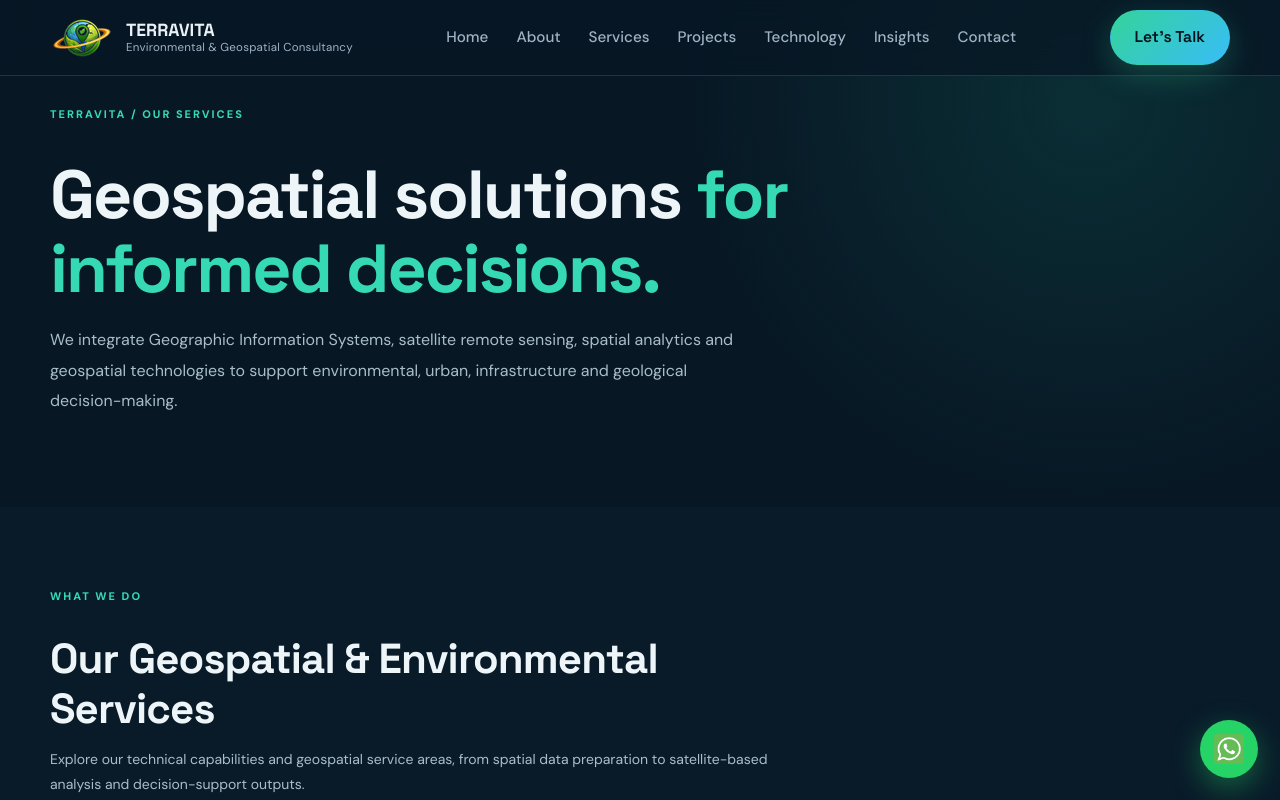
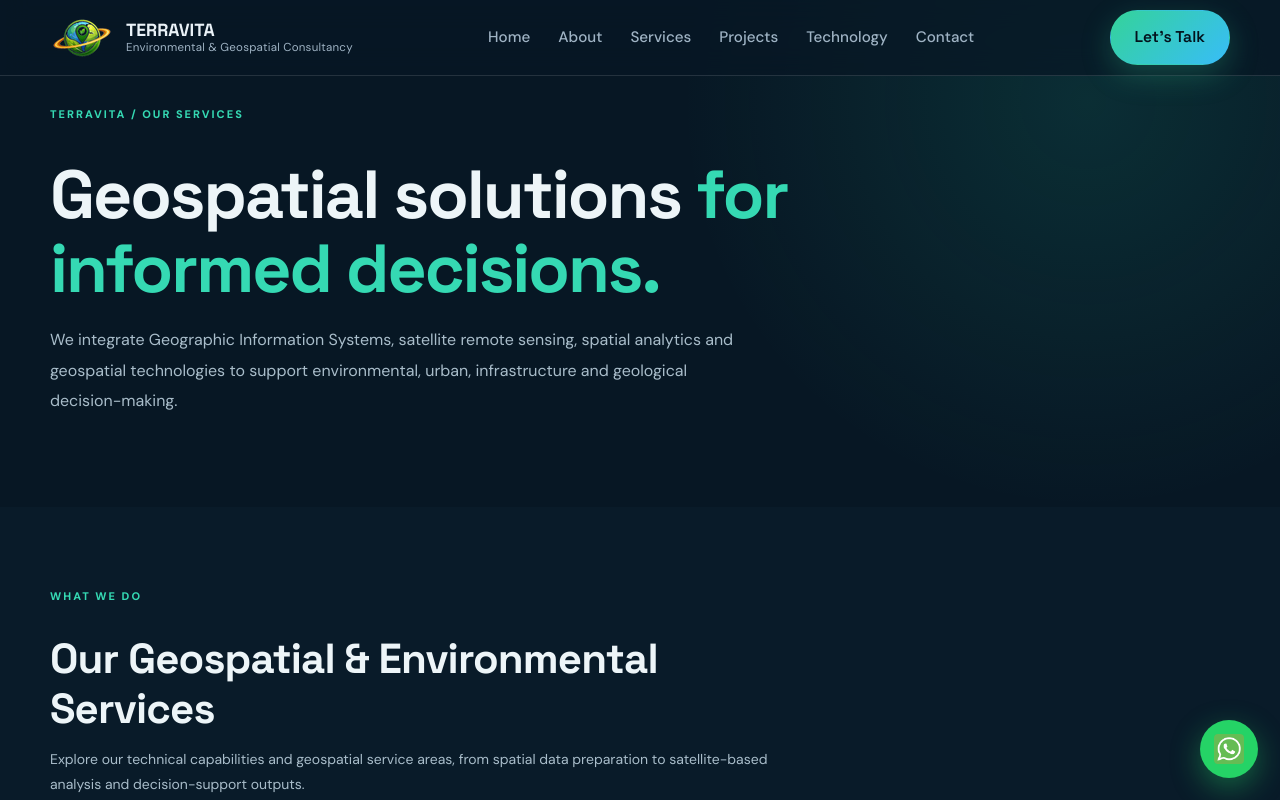
Before and after one commit to terravita-giec/Website, a plain HTML site: page services.html in a window 1280 px wide. Shown: the top 800 px of the page. Drawn offline with Linux system fonts and the light colour scheme.

Commit message:
Remove 'Insights' link from services.html
Removed the 'Insights' link from the navigation menu.

```diff
--- a/services.html
+++ b/services.html
@@ -333,7 +333,6 @@
         <a href="services.html" aria-current="page">Services</a>
         <a href="projects.html">Projects</a>
         <a href="technology.html">Technology</a>
-        <a href="insights.html">Insights</a>
         <a href="contact.html">Contact</a>
       </nav>
 
```
